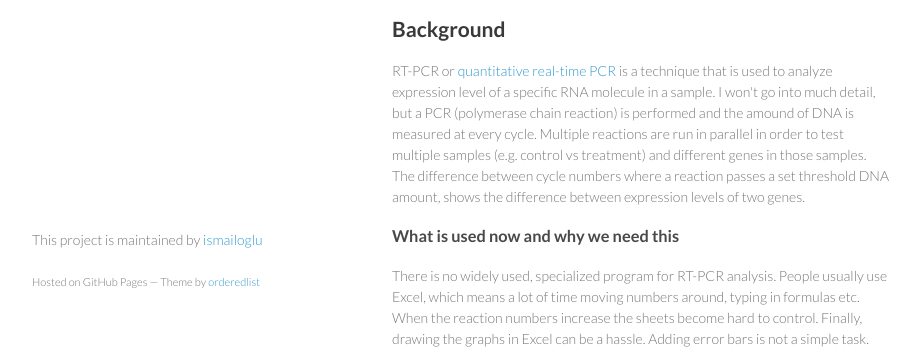
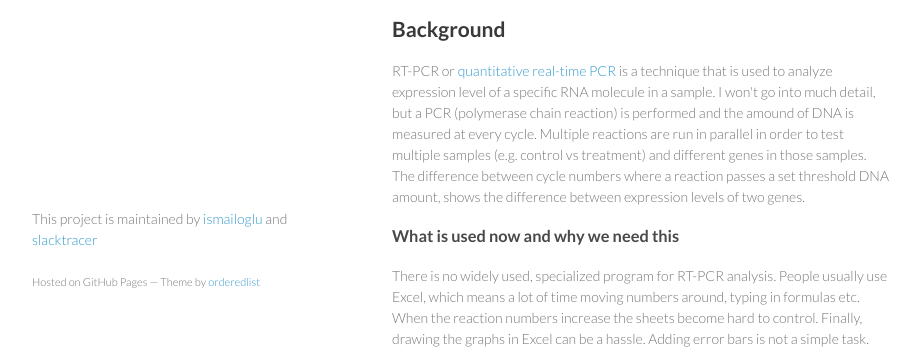
Before and after one commit to ismailoglu/RT-analyzer, a plain HTML site: page index.html in a window 1280 px wide. Shown: the part 439-800 px from the top of the page, without its empty margins (178-1098 px from the left). Drawn offline with Linux system fonts and the light colour scheme.

Commit message:
Update index.html

```diff
--- a/index.html
+++ b/index.html
@@ -86,7 +86,7 @@
 <p>All in all this is a simple program that would save a lot of time and help us create beautiful graphs. As it is our motto, the program should be easy to use and provide the same experience on different platforms from Macbook Pro to Chromebook.</p>
       </section>
       <footer>
-        <p>This project is maintained by <a href="https://github.com/ismailoglu">ismailoglu</a></p>
+        <p>This project is maintained by <a href="https://github.com/ismailoglu">ismailoglu</a> and <a href="https://github.com/slacktracer">slacktracer</a></p>
         <p><small>Hosted on GitHub Pages &mdash; Theme by <a href="https://github.com/orderedlist">orderedlist</a></small></p>
       </footer>
     </div>
```
